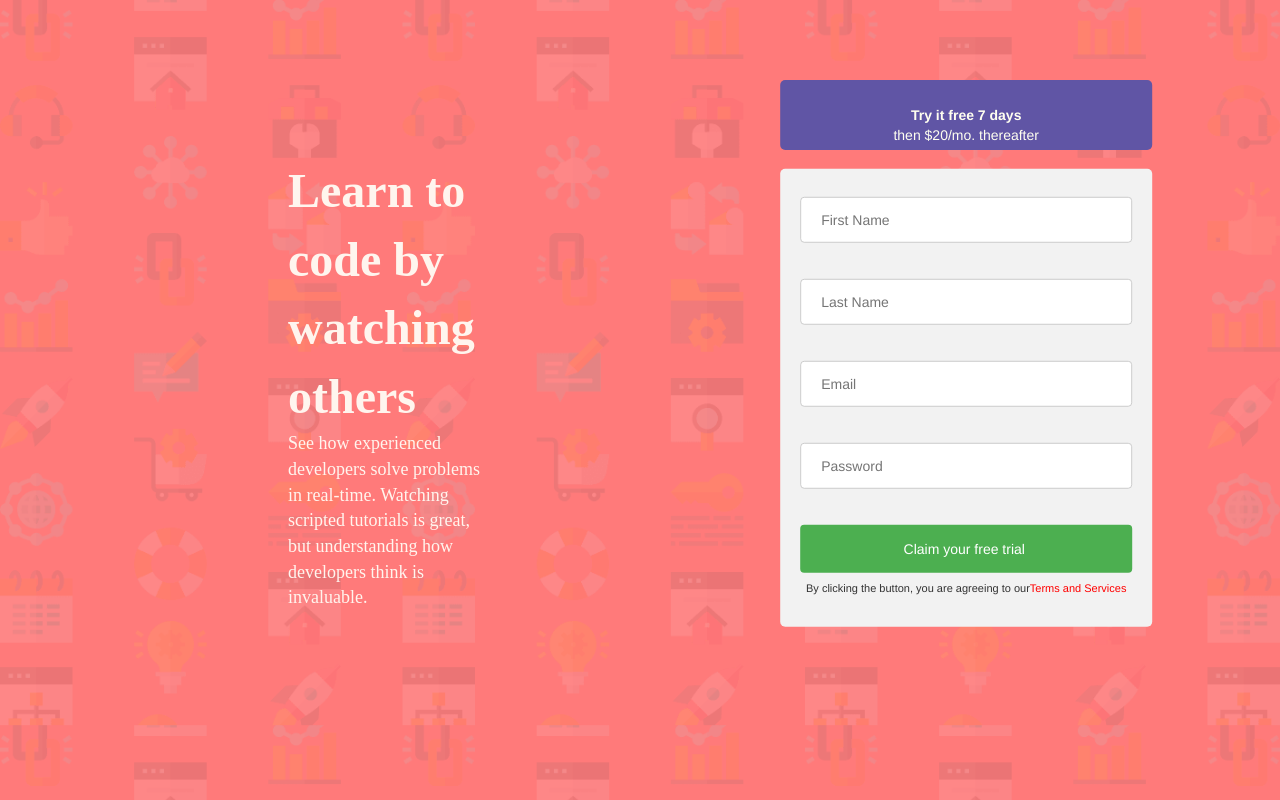
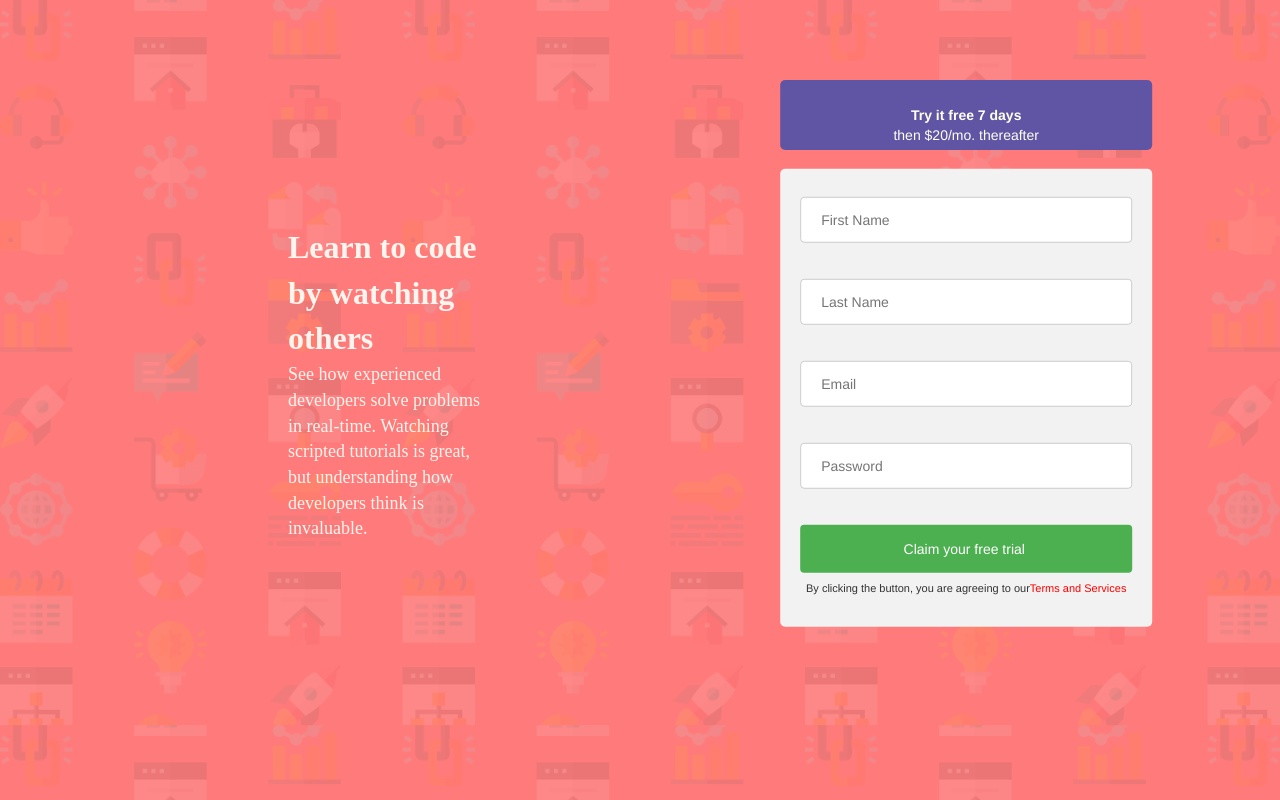
Before and after one commit to VMuthulakshmi/login, a plain HTML site: page intro-component-with-signup-form-master/index.html in a window 1280 px wide. Drawn offline with nearby package versions, Linux system fonts and the light colour scheme.

Commit message:
Update index.html

```diff
--- a/intro-component-with-signup-form-master/index.html
+++ b/intro-component-with-signup-form-master/index.html
@@ -27,7 +27,7 @@
 <body>
 <div class="container">
   <div class="id1">
-    <p><span style="font-weight: 700;font-size:xxx-large;display: inline;">Learn to code by watching others</span><br>See how experienced developers solve problems in real-time. Watching scripted tutorials is great,
+    <p><span style="font-weight: 700;font-size:xx-large;display: inline;">Learn to code by watching others</span><br>See how experienced developers solve problems in real-time. Watching scripted tutorials is great,
       but understanding how developers think is invaluable.</p>
   </div>
   <div class="id2">
```
